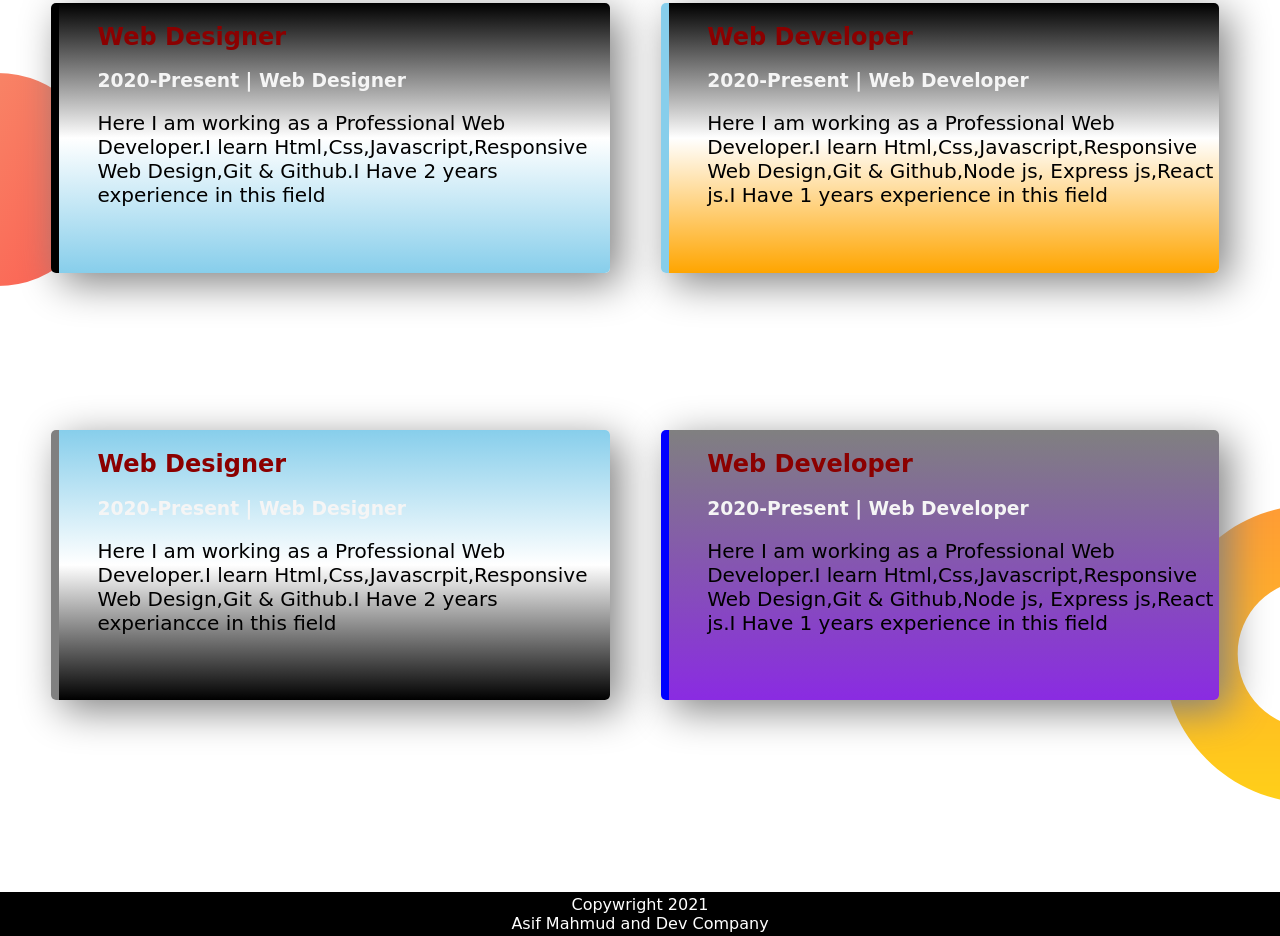
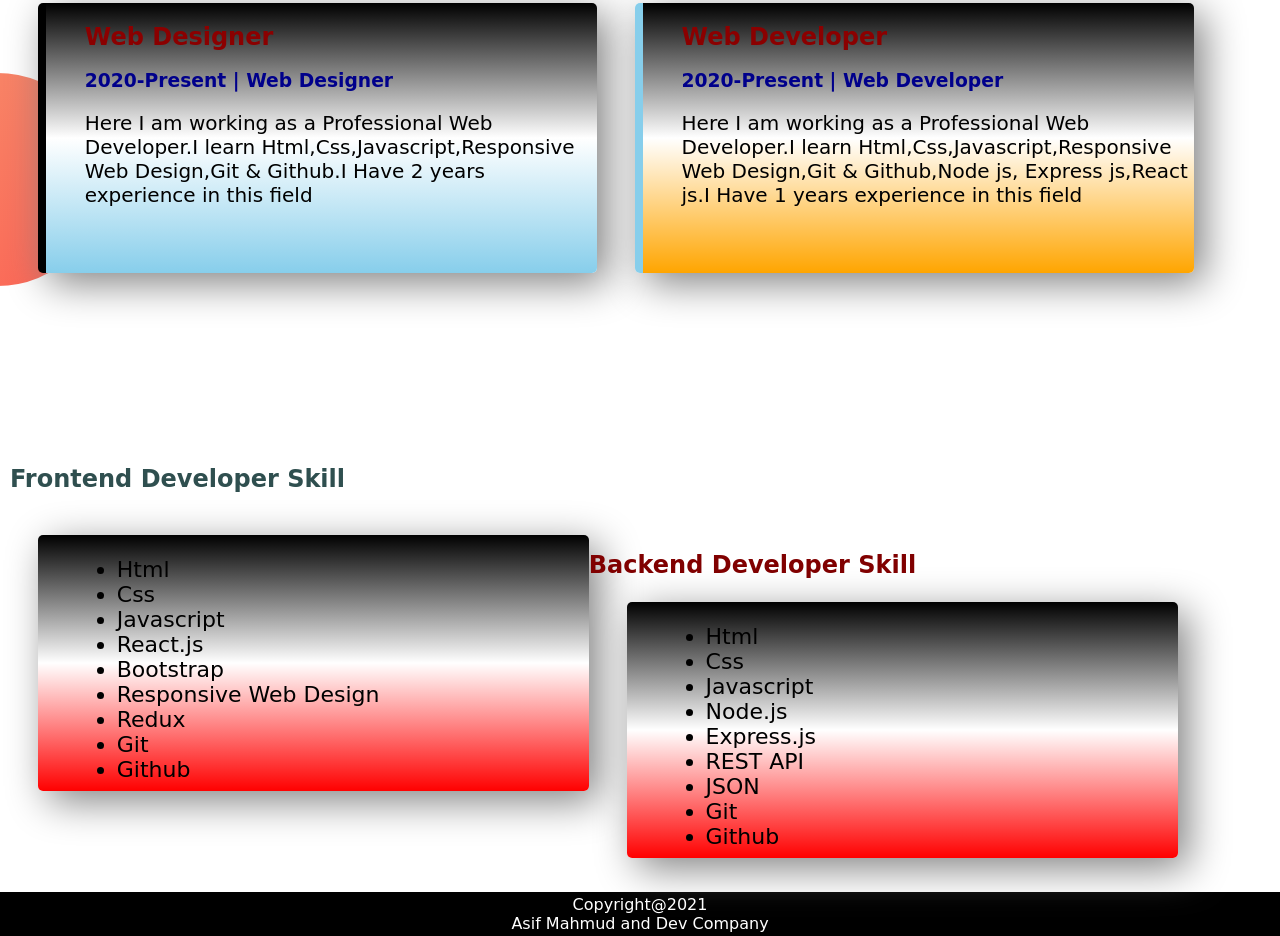
Before and after one commit to asif279/web-portpolio, a plain HTML site: page index.html in a window 1280 px wide. Shown: the part 1087-2023 px from the top of the page. Drawn offline with Linux system fonts and the light colour scheme; a web font is replaced by a local one.

Commit message:
add again

```diff
--- a/index.html
+++ b/index.html
@@ -32,10 +32,10 @@
         <h3>World-Class Professional Web eveloper</h3>
 
         <P class="be">A web developer is a programmer who specializes in, or is specifically engaged in, the development of World Wide Web applications using a client–server model. The applications typically use HTML, CSS and JavaScript in the client, PHP, ASP.NET (C#), Python, Go or Java in the server, and http for communications between client and server. A web content management system is often used to develop and maintain web applications.</P>
-        <a class="link" href="https://www.linkedin.com/in/asif-mahmud-817083190/" target="_blank"><button class="button"><i>Hire Me</i></button></a>
+        <a class="link" href="https://www.linkedin.com/in/asif-mahmud-817083190/" target="_blank"><button class="button"><b>Hire Me</b></button></a>
        </div>
        <div class="first-side">
-           <img  class="image-padding" src="images/12.png" width="100%" alt="">
+           <img  class="image-padding" src="images/528.jpeg" width="100%" height="100%" alt="">
        </div>
 
    </section>
@@ -49,7 +49,7 @@
     <h1 class="coloring">Dream Big </h1>
     <h3>Become a World-first class Developer</h3>
     <p class="ben">I want to be a world-class Professional Web Developer.My dream is to join in big tech giant company like Google,Amazon,Ebay,Intuit,Facebook,Microsoft etc.I need try to achieve this and try to gain it as soon as possible</p>
-    <button class="button"><i>Download Resume</i></button>
+    <button class="button"><b>Download Resume</b></button>
 </div >
 
    </section>
@@ -67,18 +67,39 @@
         <p class="ben">Here I am working as a Professional Web Developer.I learn Html,Css,Javascript,Responsive Web Design,Git & Github,Node js, Express js,React js.I Have 1 years experience in this field</p>
     </div>
    </section>
-   <section class="expedi xcd">
-    <div class="first-side faded" id="wde">
- <h2 class="h21">Web Designer</h2>
- <h3 class="colorr">2020-Present | Web Designer</h3>
- <p class="ben">Here I am working as a Professional Web Developer.I learn Html,Css,Javascrpit,Responsive Web Design,Git & Github.I Have 2 years experiancce in this field</p>
-    </div>
-    <div class="first-side faded" id="wdv">
-     <h2 class="h21">Web Developer</h2>
-     <h3 class="colorr">2020-Present | Web Developer</h3>
-     <p class="ben">Here I am working as a Professional Web Developer.I learn Html,Css,Javascript,Responsive Web Design,Git & Github,Node js, Express js,React js.I Have 1 years experience in this field</p>
- </div>
+
+   <section>
+   <br><br><h2 class="sk1">Frontend Developer Skill</h2><br>
+<div class="skill-s">
+    <ul class="skill-sk">
+        <li>Html</li>
+        <li>Css</li>
+        <li>Javascript</li>
+        <li>React.js</li>
+        <li>Bootstrap</li>
+        <li>Responsive Web Design</li>
+        <li>Redux</li>
+        <li>Git</li>
+        <li>Github</li>
+    </ul>
+</div>
+<br><h2 class="sk2">Backend Developer Skill</h2>
+<div class="skill-s">
+    <ul class="skill-sk">
+        <li>Html</li>
+        <li>Css</li>
+        <li>Javascript</li>
+        <li>Node.js</li>
+        <li>Express.js</li>
+        <li>REST API</li>
+        <li>JSON</li>
+        <li>Git</li>
+        <li>Github</li>
+    </ul>
+</div>
 </section>
-   <footer class="foo">Copywright 2021<br>Asif Mahmud and Dev Company </footer>
+
+
+   <footer class="foo">Copyright@2021<br>Asif Mahmud and Dev Company </footer>
 </body>
 </html>
--- a/style.css
+++ b/style.css
@@ -1,9 +1,6 @@
 body{
     font-family: 'Redressed', cursive;
     margin: 0px;
-
-
-
 }
 
   }
@@ -20,7 +17,7 @@ h1{
 .first-side{
  width: 40%;
  float: left;
- margin-left: 4%;
+ margin-left: 3%;
  margin-top: 1%;
  padding-left: 3%;
 }
@@ -61,7 +58,7 @@ section{
     background-position: right;
 }
 .colorr{
-    color:whitesmoke;
+    color:darkblue;
 }
 .faded{
 
@@ -154,3 +151,35 @@ section{
         margin: 10px;
 
     }
+
+  .skill-s{
+
+    width: 40%;
+    float: left;
+    margin-left: 3%;
+    margin-top: 1%;
+    padding-left: 3%;
+    box-shadow: 10px 10px 40px grey;
+    border-radius: 5px;
+    height: 57%;
+    background-image: linear-gradient(black,white,red);
+
+  }
+  .sk1{
+    margin: 5px;
+      padding: 5px;
+     text-align: left;
+     color: darkslategrey;
+
+  }
+  .sk2{
+
+    margin: 5px;
+    padding: 5px;
+    text-align: initial;
+    color: maroon;
+
+}
+.skill-sk{
+    font-size: 22px;
+}
```
Also changed, not shown: images/528.jpeg (added), images/newimg.jpeg (added), images/webima.jpg (added).
